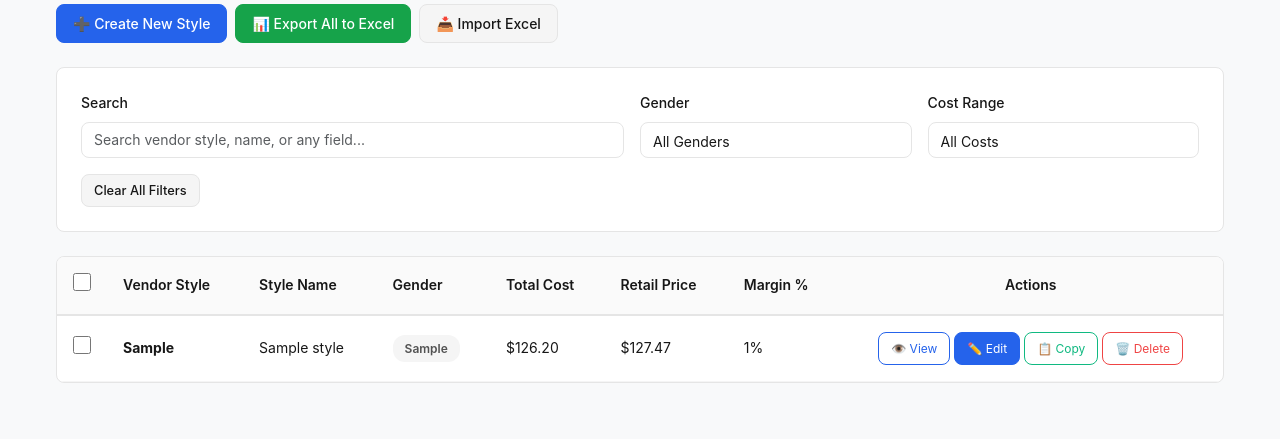
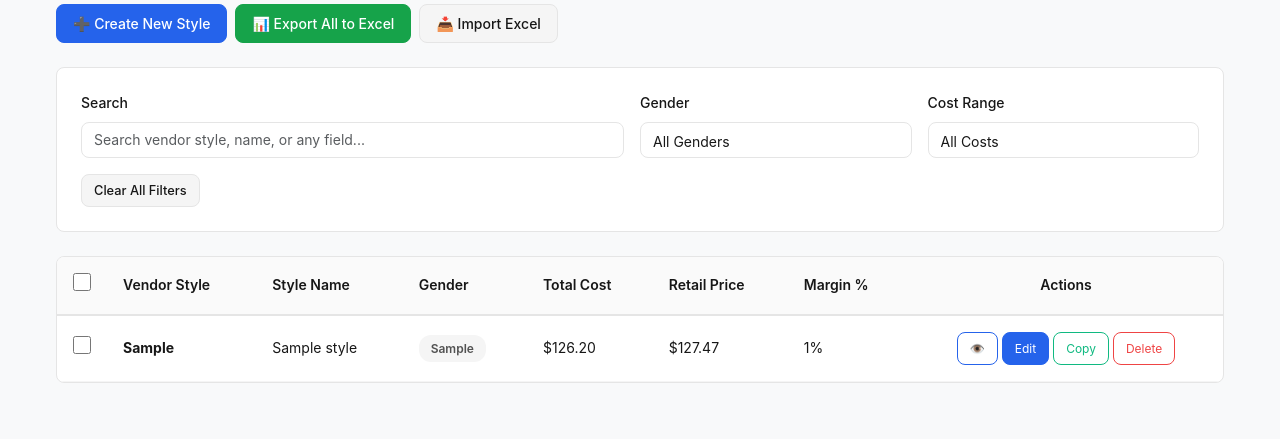
Before and after one commit to JAITteam/ja-uniforms-pricing, a Flask app: page /view-all-styles in a window 1280 px wide. Shown: the part 443-882 px from the top of the page. Run offline with Flask 3, Linux system fonts and the light colour scheme; tables that the repository leaves empty hold one stand-in row (values such as "Sample post").

Commit message:
push before phase1

```diff
--- a/templates/view_all_styles.html
+++ b/templates/view_all_styles.html
@@ -288,16 +288,16 @@
           <td>
             <div class="action-btn-group" style="justify-content: center;">
               <button class="action-btn view" onclick="viewStyle('{{ style.vendor_style }}')">
-                👁️ View
+                👁️
               </button>
-              <button class="action-btn edit" onclick="editStyle('{{ style.vendor_style }}')">
-                ✏️ Edit
+              <button class="action-btn edit" data-vendor-style="{{ style.vendor_style }}" onclick="editStyle(this.dataset.vendorStyle)">
+                Edit
               </button>
-              <button class="action-btn duplicate" onclick="duplicateStyle({{ style.id }})">
-                📋 Copy
+              <button class="action-btn duplicate" data-style-id="{{ style.id }}" onclick="duplicateStyle(this.dataset.styleId)">
+                Copy
               </button>
-              <button class="action-btn delete" onclick="deleteStyle({{ style.id }}, '{{ style.vendor_style }}')">
-                🗑️ Delete
+              <button class="action-btn delete" data-style-id="{{ style.id }}" data-vendor-style="{{ style.vendor_style }}" onclick="deleteStyle(this.dataset.styleId, this.dataset.vendorStyle)">
+                Delete
               </button>
             </div>
           </td>
```
